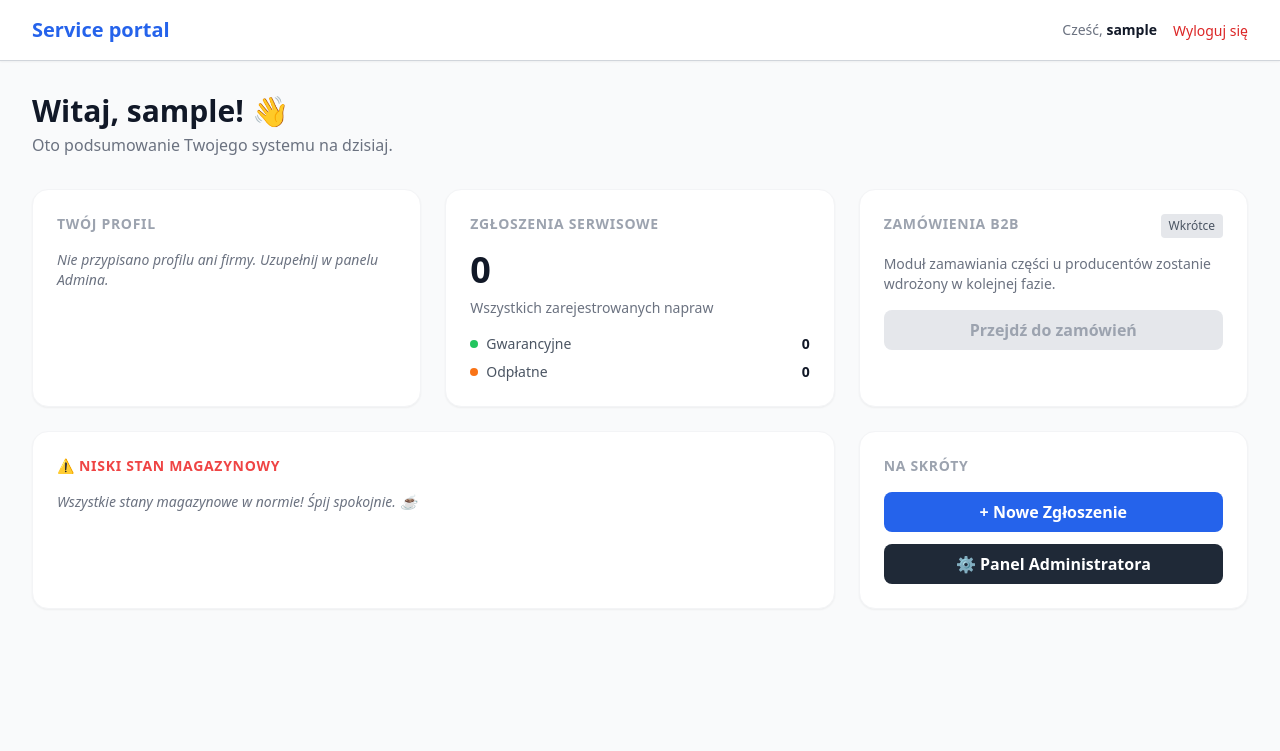
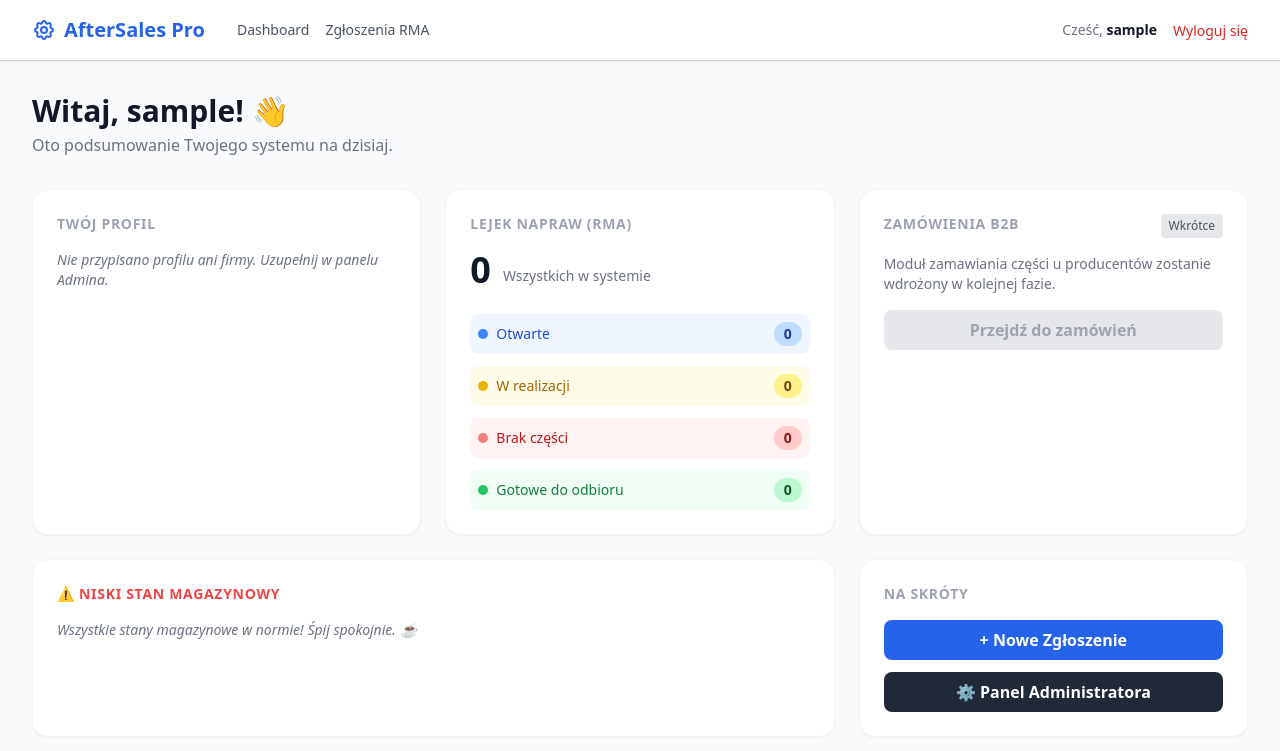
Before and after one commit to ElPalako/afs_django, a Django app: page / in a window 1280 px wide. Shown: the top 751 px of the page. Run offline with Django 5.2, Linux system fonts and the light colour scheme; the visitor is signed in with stand-in values (Sample User, id 1); data that the repository does not hold is empty; some libraries are stand-ins or nearby versions.

Commit message:
Dodanie widoku wszystkich rma w tabeli

```diff
--- a/after_sales/templates/after_sales/base.html
+++ b/after_sales/templates/after_sales/base.html
@@ -43,8 +43,45 @@
 			<div
 				class="max-w-7xl mx-auto px-4 sm:px-6 lg:px-8 py-4 flex justify-between items-center"
 			>
-				<div class="font-bold text-xl text-primary flex items-center gap-2">
-					Service portal
+				<div class="flex items-center gap-8">
+					<a
+						href="{% url 'dashboard' %}"
+						class="font-bold text-xl text-primary flex items-center gap-2"
+					>
+						<svg
+							class="w-6 h-6"
+							fill="none"
+							stroke="currentColor"
+							viewBox="0 0 24 24"
+						>
+							<path
+								stroke-linecap="round"
+								stroke-linejoin="round"
+								stroke-width="2"
+								d="M10.325 4.317c.426-1.756 2.924-1.756 3.35 0a1.724 1.724 0 002.573 1.066c1.543-.94 3.31.826 2.37 2.37a1.724 1.724 0 001.065 2.572c1.756.426 1.756 2.924 0 3.35a1.724 1.724 0 00-1.066 2.573c.94 1.543-.826 3.31-2.37 2.37a1.724 1.724 0 00-2.572 1.065c-.426 1.756-2.924 1.756-3.35 0a1.724 1.724 0 00-2.573-1.066c-1.543.94-3.31-.826-2.37-2.37a1.724 1.724 0 00-1.065-2.572c-1.756-.426-1.756-2.924 0-3.35a1.724 1.724 0 001.066-2.573c-.94-1.543.826-3.31 2.37-2.37.996.608 2.296.07 2.572-1.065z"
+							></path>
+							<path
+								stroke-linecap="round"
+								stroke-linejoin="round"
+								stroke-width="2"
+								d="M15 12a3 3 0 11-6 0 3 3 0 016 0z"
+							></path>
+						</svg>
+						AfterSales Pro
+					</a>
+
+					<div class="hidden md:flex items-center gap-4">
+						<a
+							href="{% url 'dashboard' %}"
+							class="text-sm font-medium text-gray-600 hover:text-primary transition-colors"
+							>Dashboard</a
+						>
+						<a
+							href="{% url 'ticket-list' %}"
+							class="text-sm font-medium text-gray-600 hover:text-primary transition-colors"
+							>Zgłoszenia RMA</a
+						>
+					</div>
 				</div>
 
 				<div class="flex items-center gap-4">
--- a/after_sales/templates/after_sales/dashboard.html
+++ b/after_sales/templates/after_sales/dashboard.html
@@ -42,29 +42,72 @@ portal{% endblock %} {% block content %}
 		{% endif %}
 	</div>
 
-	<div class="bg-white p-6 rounded-2xl shadow-sm border border-gray-100">
+	<div
+		class="bg-white p-6 rounded-2xl shadow-sm border border-gray-100 flex flex-col"
+	>
 		<h3 class="text-sm font-bold text-gray-400 uppercase tracking-wider mb-4">
-			Zgłoszenia Serwisowe
+			Lejek Napraw (RMA)
 		</h3>
-		<div class="text-4xl font-extrabold text-gray-900 mb-2">
-			{{ total_tickets }}
+
+		<div class="flex items-end gap-3 mb-6">
+			<div class="text-4xl font-extrabold text-gray-900">
+				{{ total_tickets }}
+			</div>
+			<div class="text-sm text-gray-500 mb-1">Wszystkich w systemie</div>
 		</div>
-		<p class="text-sm text-gray-500 mb-4">Wszystkich zarejestrowanych napraw</p>
 
-		<div class="space-y-2">
-			<div class="flex justify-between items-center text-sm">
-				<span class="text-gray-600 flex items-center gap-2"
-					><span class="w-2 h-2 rounded-full bg-green-500"></span>
-					Gwarancyjne</span
+		<div class="space-y-3 flex-grow">
+			<div
+				class="flex justify-between items-center text-sm p-2 rounded-lg bg-blue-50"
+			>
+				<span class="text-blue-700 font-medium flex items-center gap-2">
+					<span class="w-2.5 h-2.5 rounded-full bg-blue-500"></span> Otwarte
+				</span>
+				<span
+					class="font-bold text-blue-900 bg-blue-200 px-2.5 py-0.5 rounded-full"
+					>{{ tickets_open }}</span
 				>
-				<span class="font-bold text-gray-900">{{ warranty_tickets }}</span>
 			</div>
-			<div class="flex justify-between items-center text-sm">
-				<span class="text-gray-600 flex items-center gap-2"
-					><span class="w-2 h-2 rounded-full bg-orange-500"></span>
-					Odpłatne</span
+
+			<div
+				class="flex justify-between items-center text-sm p-2 rounded-lg bg-yellow-50"
+			>
+				<span class="text-yellow-700 font-medium flex items-center gap-2">
+					<span class="w-2.5 h-2.5 rounded-full bg-yellow-500"></span> W
+					realizacji
+				</span>
+				<span
+					class="font-bold text-yellow-900 bg-yellow-200 px-2.5 py-0.5 rounded-full"
+					>{{ tickets_in_progress }}</span
 				>
-				<span class="font-bold text-gray-900">{{ paid_tickets }}</span>
+			</div>
+
+			<div
+				class="flex justify-between items-center text-sm p-2 rounded-lg bg-red-50"
+			>
+				<span class="text-red-700 font-medium flex items-center gap-2">
+					<span
+						class="w-2.5 h-2.5 rounded-full bg-red-500 animate-pulse"
+					></span>
+					Brak części
+				</span>
+				<span
+					class="font-bold text-red-900 bg-red-200 px-2.5 py-0.5 rounded-full"
+					>{{ tickets_waiting }}</span
+				>
+			</div>
+
+			<div
+				class="flex justify-between items-center text-sm p-2 rounded-lg bg-green-50"
+			>
+				<span class="text-green-700 font-medium flex items-center gap-2">
+					<span class="w-2.5 h-2.5 rounded-full bg-green-500"></span> Gotowe do
+					odbioru
+				</span>
+				<span
+					class="font-bold text-green-900 bg-green-200 px-2.5 py-0.5 rounded-full"
+					>{{ tickets_ready }}</span
+				>
 			</div>
 		</div>
 	</div>
--- a/after_sales/urls.py
+++ b/after_sales/urls.py
@@ -7,4 +7,5 @@ urlpatterns = [
     path('nowe-zgloszenie/', views.create_ticket_view, name='create-ticket'),
     path('login/', auth_views.LoginView.as_view(template_name='after_sales/login.html'), name='login'),
     path('logout/', auth_views.LogoutView.as_view(), name='logout'),
+    path('zgloszenia/', views.ticket_list_view, name='ticket-list'),
 ]
--- a/after_sales/views.py
+++ b/after_sales/views.py
@@ -3,26 +3,30 @@ from django.contrib.auth.decorators import login_required #Importujemy kłódkę
 from .models import ServiceTicket, Stock
 from .forms import ServiceTicketForm
 
-@login_required(login_url='login') #Ta dekoracja sprawia, że tylko zalogowani użytkownicy mogą zobaczyć ten widok. Jeśli nie są zalogowani, zostaną przekierowani do strony logowania.
+@login_required(login_url='login')
 def dashboard_view(request):
-    # Pobieramy profil użytkownika (jeśli istnieje)
     user_profile = getattr(request.user, 'profile', None)
 
-    # Statystyki RMA
+    # 1. Zliczamy wszystkie zgłoszenia
     total_tickets = ServiceTicket.objects.count()
-    warranty_tickets = ServiceTicket.objects.filter(is_warranty=True).count()
-    paid_tickets = total_tickets - warranty_tickets
 
-    # Alerty magazynowe (Szukamy części, których jest mniej niż 10 sztuk)
-    low_stock_alerts = Stock.objects.filter(quantity__lt=10).select_related('component')[:10]
+    # 2. Zliczamy zgłoszenia po TWOICH statusach
+    tickets_open = ServiceTicket.objects.filter(status='OPEN').count()
+    tickets_in_progress = ServiceTicket.objects.filter(status='IN_PROGRESS').count()
+    tickets_waiting = ServiceTicket.objects.filter(status='WAITING_FOR_COMPONENTS').count()
+    tickets_ready = ServiceTicket.objects.filter(status='READY_FOR_PICKUP').count()
 
-    # Pakujemy wszystko w jedną "paczkę" (słownik) i wysyłamy do szablonu
+    # 3. Alerty Magazynowe
+    low_stock = Stock.objects.filter(quantity__lt=5).select_related('component')[:5]
+
     context = {
         'profile': user_profile,
         'total_tickets': total_tickets,
-        'warranty_tickets': warranty_tickets,
-        'paid_tickets': paid_tickets,
-        'low_stock_alerts': low_stock_alerts
+        'tickets_open': tickets_open,
+        'tickets_in_progress': tickets_in_progress,
+        'tickets_waiting': tickets_waiting,
+        'tickets_ready': tickets_ready,
+        'low_stock': low_stock,
     }
 
     return render(request, 'after_sales/dashboard.html', context)
@@ -50,3 +54,11 @@ def create_ticket_view(request):
         form = ServiceTicketForm()
     # Wysyłamy pusty formularz do szablonu HTML
     return render(request, 'after_sales/create_ticket.html', {'form': form})
+
+@login_required(login_url='login')
+def ticket_list_view(request):
+    # Pobieramy wszystkie tickety. Znak minus '-' przed created_at oznacza "Malejąco" (od najnowszych)
+    # .select_related() optymalizuje zapytania do bazy, żeby pobrać od razu dane klienta i urządzenia
+    tickets = ServiceTicket.objects.all().order_by('-created_at').select_related('customer', 'device_model')
+
+    return render(request, 'after_sales/ticket_list.html', {'tickets': tickets})
```
Also changed, not shown: after_sales/templates/after_sales/ticket_list.html (added, +91 -0 lines).
